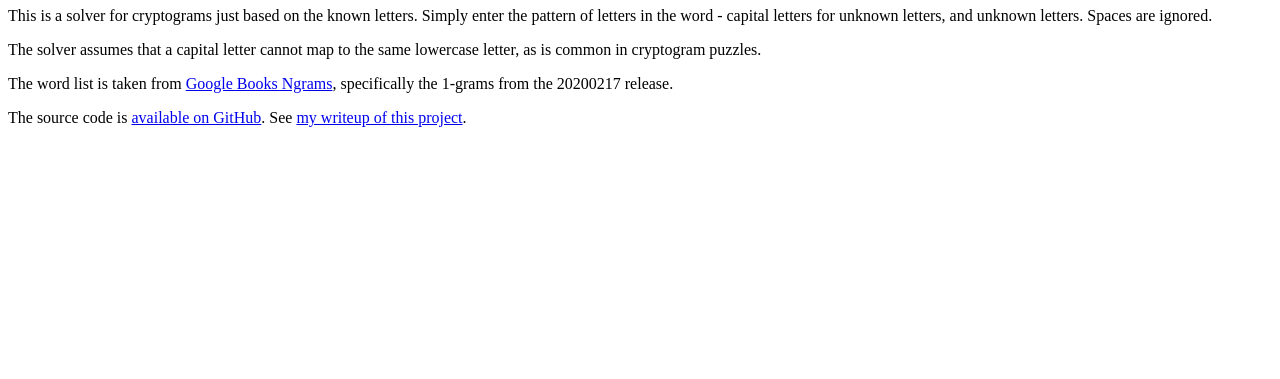
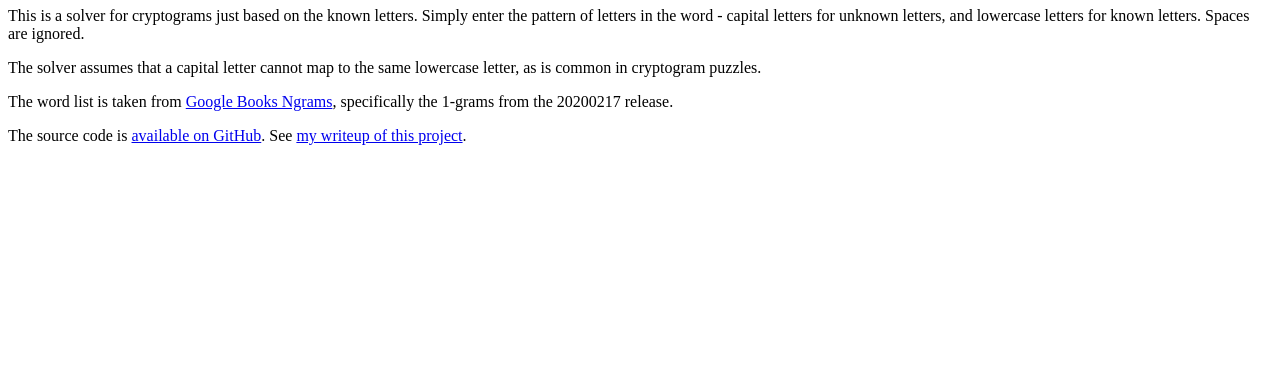
Before and after one commit to gregstoll/wheeloffortune, a website built with webpack: page cryptogram/public/index.html in a window 1280 px wide. Shown: the part 421-800 px from the top of the page. Built offline with nearby package versions, Linux system fonts and the light colour scheme.

Commit message:
typo in page

```diff
--- a/cryptogram/public/index.html
+++ b/cryptogram/public/index.html
@@ -38,7 +38,7 @@
         </div>
         <h1 id="about">About this project</h1>
         <div class="col-md-8">
-            <p>This is a solver for cryptograms just based on the known letters. Simply enter the pattern of letters in the word - capital letters for unknown letters, and unknown letters. Spaces are ignored.</p>
+            <p>This is a solver for cryptograms just based on the known letters. Simply enter the pattern of letters in the word - capital letters for unknown letters, and lowercase letters for known letters. Spaces are ignored.</p>
             <p>The solver assumes that a capital letter cannot map to the same lowercase letter, as is common in cryptogram puzzles.</p>
             <p>The word list is taken from <a href="https://storage.googleapis.com/books/ngrams/books/datasetsv3.html">Google Books Ngrams</a>, specifically the 1-grams from the 20200217 release.</p>
             <p>The source code is <a href="https://github.com/gregstoll/wheeloffortune">available on GitHub</a>. See <a href="https://gregstoll.wordpress.com/2021/09/18/new-project-wheel-of-fortune-solver-and-rust-is-still-faster-than-python/">my writeup of this project</a>.</p>
```
